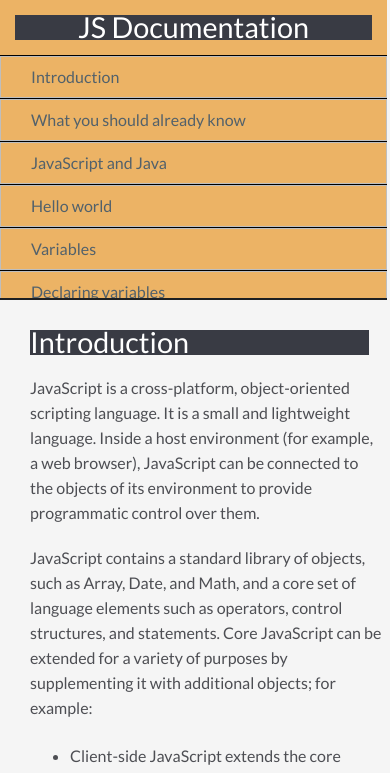
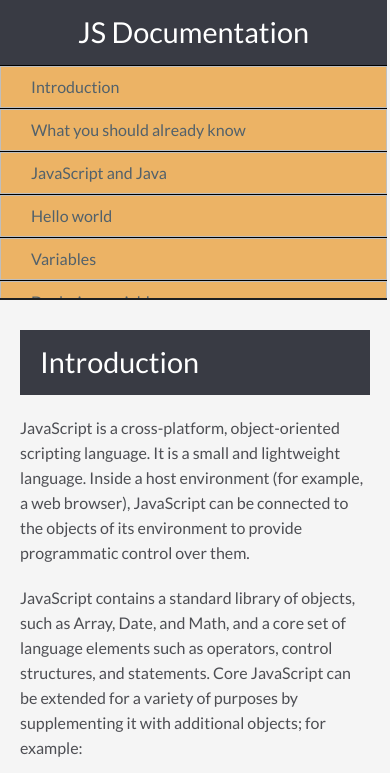
Before and after one commit to KaranChandekar/TechDocPage, a plain HTML site: page index.html in a window 390 px wide. Shown: the top 773 px of the page. Drawn offline with Linux system fonts and the light colour scheme.

Commit message:
solving error

```diff
--- a/style.css
+++ b/style.css
@@ -111,10 +111,10 @@ li {
   }
 
 header {
-    margin: 15px;
-    text-align: center;
-    font-size: 1.8em;
-    padding: 0;
+  padding: 20px;
+  text-align: center;
+  font-size: 1.8em;
+  background-color: #393B44;
   }
 
   #navbar {
@@ -130,9 +130,11 @@ header {
     padding: 0px 30px;
   }
   #main-doc {
-    margin-left: 30px;
-    margin-right: 30px;
+    margin-left: 20px;
+    margin-right: 20px;
     padding-top: 0;
     color: #4d4e53;
+    width: 100%;
+    min-width: 0px;
   }
 }
```
